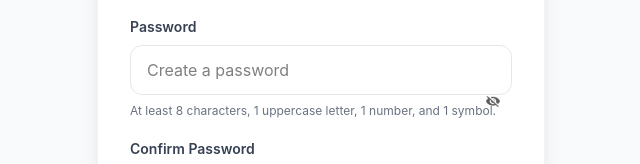
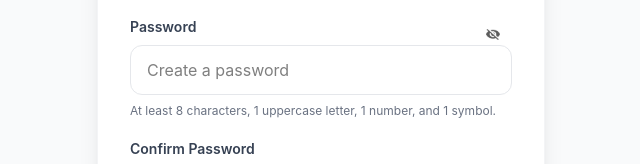
Before and after one commit to gbotemi05-cloud/g-bot-mart, a website: page signup.html in a window 1280 px wide. Shown: the part 383-547 px from the top of the page, 319-959 px from the left. Drawn offline with Linux system fonts and the light colour scheme.

Commit message:
update bottom to top

```diff
--- a/signup.html
+++ b/signup.html
@@ -30,7 +30,7 @@
                     Password
                 </label>
                 <input placeholder="Create a password" minlength="8" name="password" class="w-full rounded-xl border border-gray-200 px-4 py-3 focus:ring-2 focus:border-green-700 focus:ring-green-100  outline-none" type="password" id="signup-password" required>
-                 <img src="eye-close.png" alt="" class="absolute w-3.5 right-3 bottom-3 cursor-pointer" id="toggle-password">
+                 <img src="eye-close.png" alt="" class="absolute w-3.5 right-3 top-3 cursor-pointer" id="toggle-password">
 
                 <p class="mt-2 text-xs text-gray-500">
                     At least 8 characters, 1 uppercase letter, 1 number, and 1 symbol.
```
